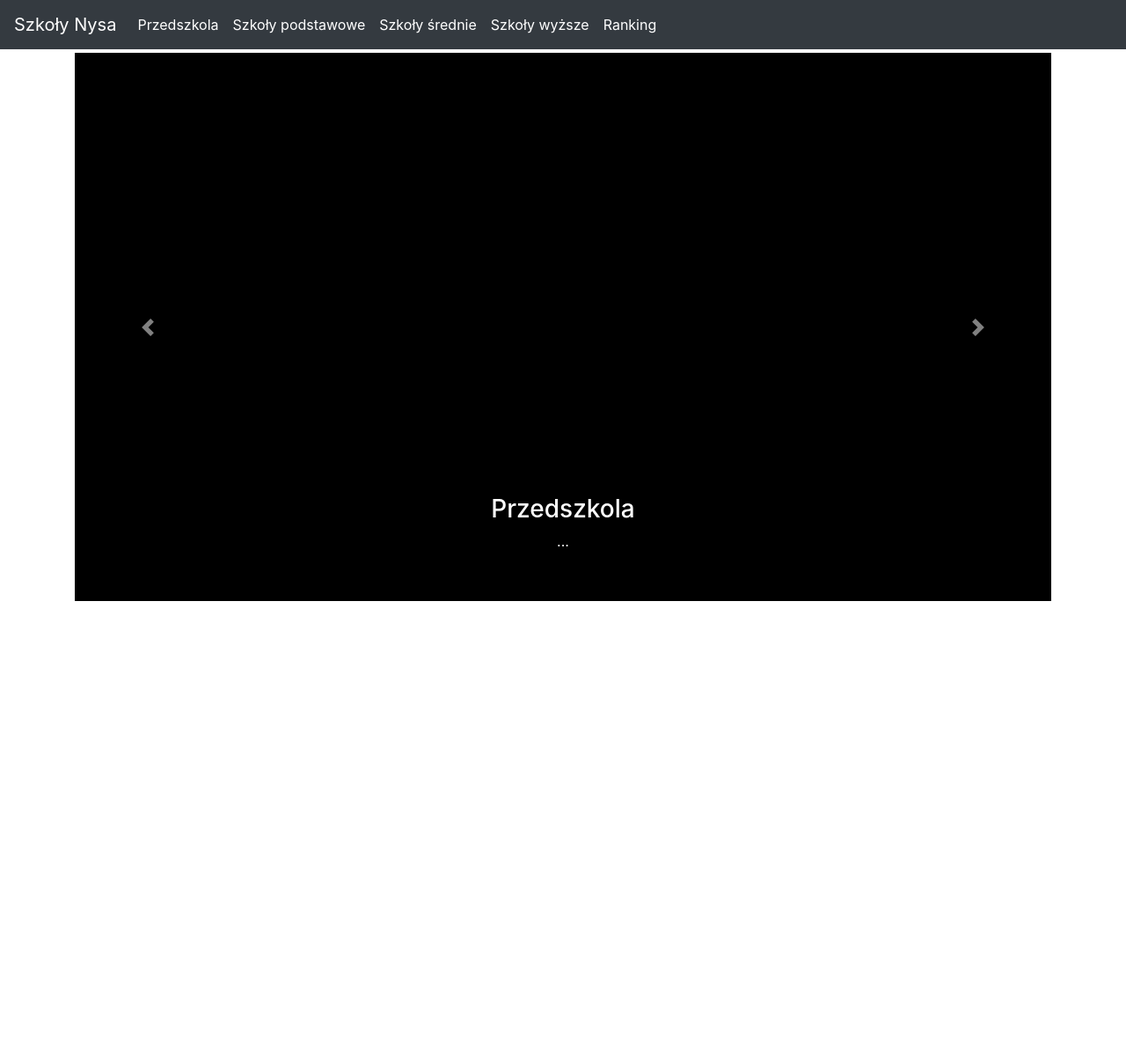
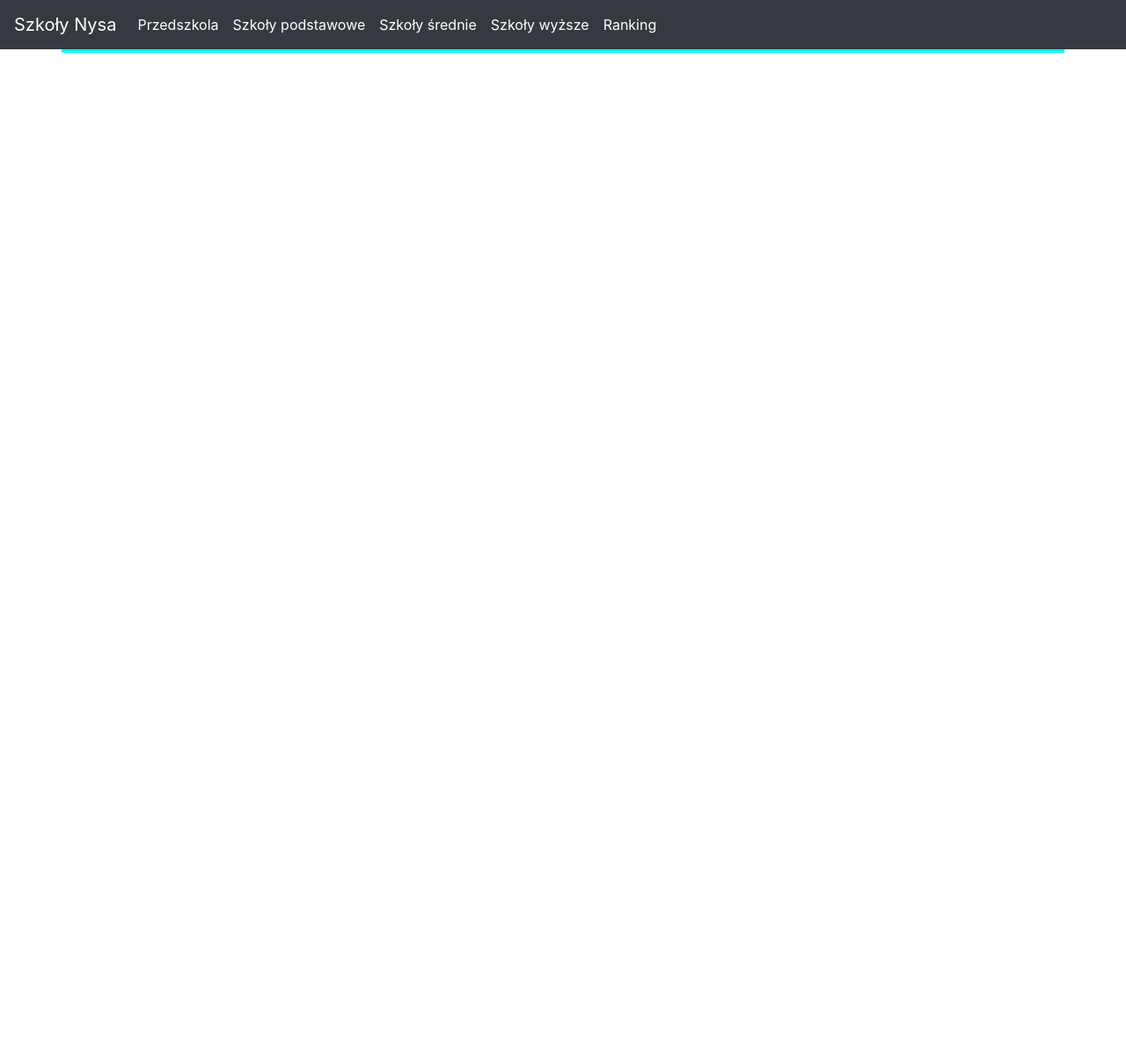
Before and after one commit to l7ssha/hackathon2017, an ASP.NET Core app: page /Home/Index in a window 1280 px wide. Shown: the whole page at 88% size. Run offline with ASP.NET Core 8, Linux system fonts and the light colour scheme; some libraries are stand-ins or nearby versions.

Commit message:
Auto stash before merge of "master" and "origin/master"

```diff
--- a/src/hackathon/Views/Home/Index.cshtml
+++ b/src/hackathon/Views/Home/Index.cshtml
@@ -2,7 +2,7 @@
     ViewData["Title"] = "Home Page";
 }
 
-<div class="slider">
+<!--<div class="slider">
     <div id="carouselExampleControls" class="carousel slide rounded" data-ride="carousel" >
       <div class="carousel-inner">
         <div class="carousel-item active">
@@ -44,3 +44,16 @@
       </a>
     </div>
 </div>
+<div id="carouselExampleSlidesOnly" class="carousel slide" data-ride="carousel">
+  <div class="carousel-inner">
+    <div class="carousel-item active">
+      <img class=".img-fluid w-100" src="img/1.png" alt="First slide">
+    </div>
+    <div class="carousel-item">
+      <img class=".img-fluid w-100" src="img/2.png" alt="Second slide">
+    </div>
+    <div class="carousel-item">
+      <img class=".img-fluid w-100" src="img/3.png" alt="Third slide">
+    </div>
+  </div>
+</div>-->
--- a/src/hackathon/wwwroot/css/site.css
+++ b/src/hackathon/wwwroot/css/site.css
@@ -1,5 +1,6 @@
 body {
   min-height: 75rem;
+  overflow-y: hidden;
 
 }
 .nav-link
@@ -12,3 +13,7 @@
     color: skyblue !important;
     background-color:
 }
+
+.container{
+      background-color: aqua;
+}
```
